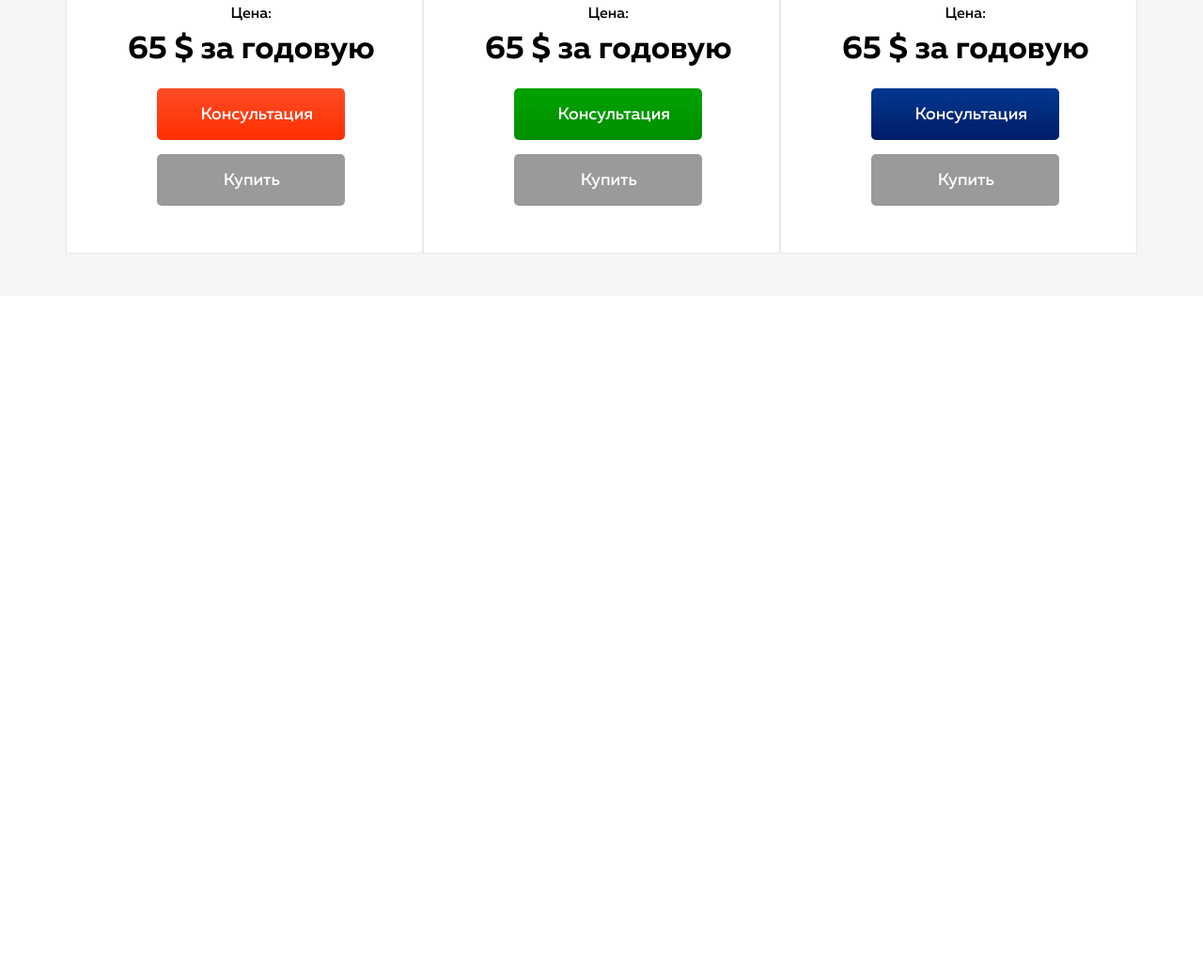
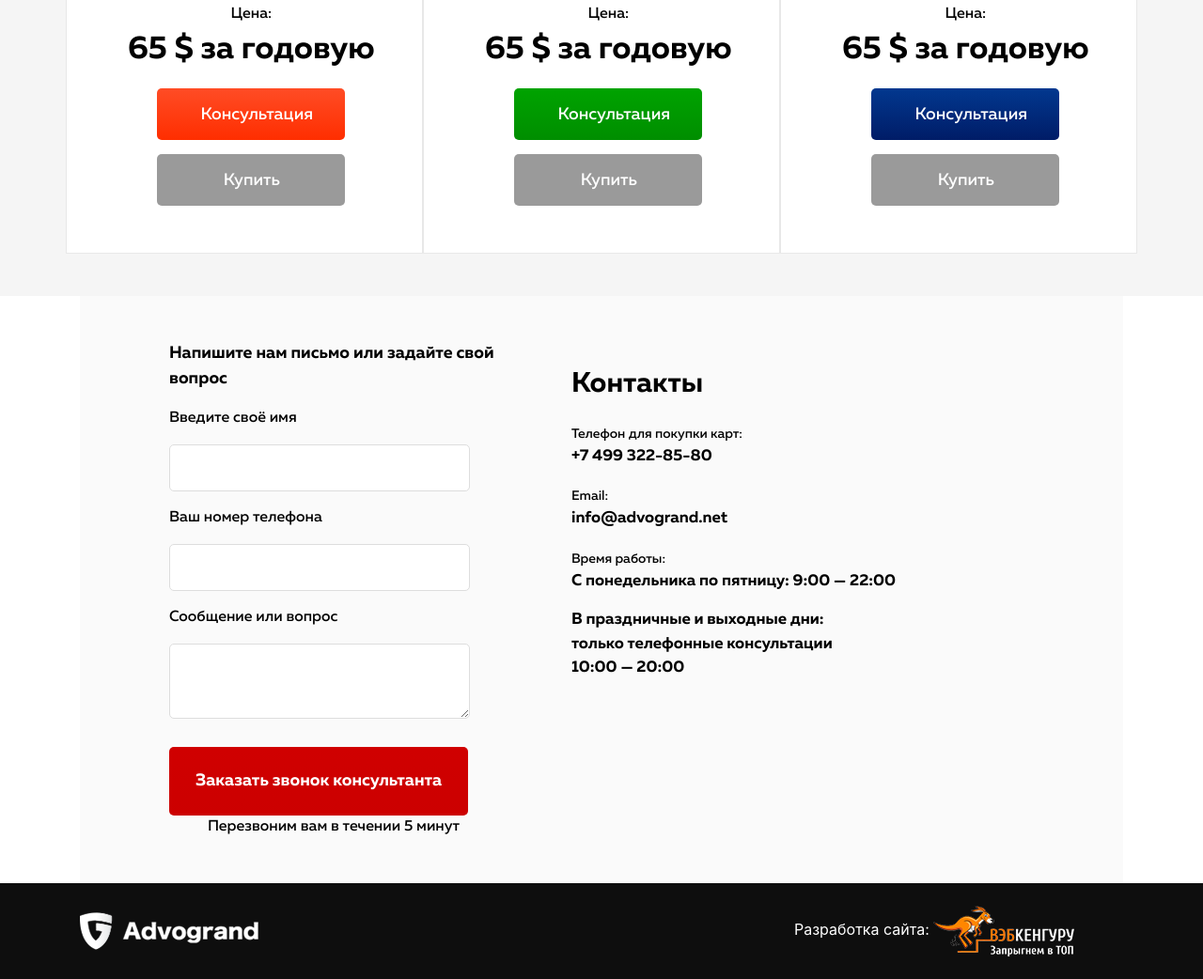
Before and after one commit to Virus2310/Advogrand-Web, a website: page src/index.html in a window 1280 px wide. Shown: the part 5545-6587 px from the top of the page at 94% size. Before the commit the page ends 5860 px from the top, so only its background shows below. Drawn offline with nearby package versions, Linux system fonts and the light colour scheme.

Commit message:
verstka done

```diff
--- a/src/index.html
+++ b/src/index.html
@@ -1,5 +1,6 @@
 <!DOCTYPE html>
 <html lang="ru">
+
 <head>
     <meta charset="UTF-8">
     <meta name="viewport" content="width=device-width, initial-scale=1.0">
@@ -15,6 +16,7 @@
     <script src="https://ajax.googleapis.com/ajax/libs/jquery/3.4.1/jquery.min.js"></script>
     <script src="https://cdnjs.cloudflare.com/ajax/libs/popper.js/1.14.7/umd/popper.min.js"></script>
 </head>
+
 <body>
     <header class="header">
         <div class="container">
@@ -29,10 +31,11 @@
                     </div>
                     <div class="col-lg-8 col-sm-12">
                         <nav class="d-flex justify-content-center navbar navbar-expand-md navbar-light">
-                                <button class="navbar-toggler" type="button" data-toggle="collapse" data-target="#collapsibleNavbar">
+                            <button class="navbar-toggler" type="button" data-toggle="collapse"
+                                data-target="#collapsibleNavbar">
                                 <span class="navbar-toggler-icon"></span>
                             </button>
-                                <div class="justify-content-center collapse navbar-collapse"  id="collapsibleNavbar">
+                            <div class="justify-content-center collapse navbar-collapse" id="collapsibleNavbar">
                                 <ul class=" text-center navbar-nav align-items-center ">
                                     <a class="nav__link active" href="#">
                                         Как мы работаем?
@@ -422,13 +425,13 @@
                                     <td class="table-title--black">Более 1000 руб.</td>
                                 </tr>
                                 <tr>
-                                        <th scope="row" class="row-title" >Дополнительные услуги</th>
+                                    <th scope="row" class="row-title">Дополнительные услуги</th>
                                     <td class="table-subtitle table-title--green">Входят в абонемент</td>
                                     <td class="table-title--black">Оплачиваются отдельно</td>
                                 </tr>
                                 <tr>
                                     <th scope="row" class="row-title">Решение вопроса</th>
-                                        <td class="table-subtitle table-title--green" >По телефону</td>
+                                    <td class="table-subtitle table-title--green">По телефону</td>
                                     <td class="table-title--black">В офисе</td>
                                 </tr>
                                 <tr>
@@ -498,7 +501,7 @@
                                 </li>
                                 <li>
                                     <span>2.</span>
-                                        Посмотрите один из 150  познавательных видеороликов.
+                                    Посмотрите один из 150 познавательных видеороликов.
                                 </li>
                                 <li>
                                     <span>3.</span>
@@ -564,7 +567,7 @@
                             <img class="feedback-block__img" src="images/slider_img1.png" alt="">
                             <img class="feedback-block__icon" src="images/icon_play.png" alt="">
                             <a class="feedback-block__about" href="#">
-                                Длинное название видеоролика в две   строки просто длинное
+                                Длинное название видеоролика в две строки просто длинное
                             </a>
                         </div>
                     </div>
@@ -610,7 +613,9 @@
                                     <img src="images/globacks-bank.png" alt="Avatar" class="image">
                                     <div class="overlay">
                                         <div class="text">
-                                                «Глобэкс» — российский коммерческий банк. Основан в 1992 году. В 2012 году банк «Глобэкс» вошёл в ежегодный рейтинг надёжности Forbes. Банк попал в группу «Высокая надёжность», заняв 30-е место с рейтингом 4 балла из 5-ти
+                                            «Глобэкс» — российский коммерческий банк. Основан в 1992 году. В 2012 году
+                                            банк «Глобэкс» вошёл в ежегодный рейтинг надёжности Forbes. Банк попал в
+                                            группу «Высокая надёжность», заняв 30-е место с рейтингом 4 балла из 5-ти
                                         </div>
                                     </div>
                                 </div>
@@ -618,7 +623,9 @@
                                     <img src="images/spartak.png" alt="Avatar" class="image">
                                     <div class="overlay">
                                         <div class="text">
-                                                «Глобэкс» — российский коммерческий банк. Основан в 1992 году. В 2012 году банк «Глобэкс» вошёл в ежегодный рейтинг надёжности Forbes. Банк попал в группу «Высокая надёжность», заняв 30-е место с рейтингом 4 балла из 5-ти
+                                            «Глобэкс» — российский коммерческий банк. Основан в 1992 году. В 2012 году
+                                            банк «Глобэкс» вошёл в ежегодный рейтинг надёжности Forbes. Банк попал в
+                                            группу «Высокая надёжность», заняв 30-е место с рейтингом 4 балла из 5-ти
                                         </div>
                                     </div>
                                 </div>
@@ -626,7 +633,9 @@
                                     <img src="images/fonarev.png" alt="Avatar" class="image">
                                     <div class="overlay">
                                         <div class="text">
-                                                «Глобэкс» — российский коммерческий банк. Основан в 1992 году. В 2012 году банк «Глобэкс» вошёл в ежегодный рейтинг надёжности Forbes. Банк попал в группу «Высокая надёжность», заняв 30-е место с рейтингом 4 балла из 5-ти
+                                            «Глобэкс» — российский коммерческий банк. Основан в 1992 году. В 2012 году
+                                            банк «Глобэкс» вошёл в ежегодный рейтинг надёжности Forbes. Банк попал в
+                                            группу «Высокая надёжность», заняв 30-е место с рейтингом 4 балла из 5-ти
                                         </div>
                                     </div>
                                 </div>
@@ -664,7 +673,7 @@
                         </p>
                     </div>
                     <div class="col-md-4">
-                            <div class="pick-rate" >
+                        <div class="pick-rate">
                             <ul>
                                 <li>
                                     <a href="#">Сравнить тарифы</a>
@@ -744,7 +753,7 @@
                             <hr>
 
                             <div class="price-content">
-                               		<p class="price-content__much">                               				Цена:
+                                <p class="price-content__much"> Цена:
                                     <span>65 $ за годовую</span>
                                 </p>
 
@@ -833,7 +842,7 @@
 
 
                             <div class="price-content">
-                               		<p class="price-content__much">                               				Цена:
+                                <p class="price-content__much"> Цена:
                                     <span>65 $ за годовую</span>
                                 </p>
 
@@ -922,7 +931,7 @@
 
 
                             <div class="price-content">
-                                    <p class="price-content__much">                                             Цена:
+                                <p class="price-content__much"> Цена:
                                     <span>65 $ за годовую</span>
                                 </p>
 
@@ -943,12 +952,94 @@
     </section>
     <!-- Rates -->
 
+    <footer class="footer footer-down">
+        <div class="container">
+            <div class="footer-wrap">
+                <div class="row pb-5">
+                    <div class="col-lg-4 offset-1">
+                        <div class="footer-form pt-5">
+                            <div class="footer-form__title">
+                                Напишите нам письмо или задайте свой вопрос
+                            </div>
+                            <form class="main-form">
+                                <p class="main-form__title pt-3">
+                                    Введите своё имя
+                                </p>
+                                <input type="text" required class="main-form__input pt-0">
+
+                                <p class="main-form__title pt-3">Ваш номер телефона</p>
+                                <input type="number" required class="main-form__input">
+
+                                <p class="main-form__title pt-3">Сообщение или вопрос</p>
+                                <textarea resize='none' name="message" class="main-form__mess">
+
+                                </textarea>
+                                <button type="submit" class="order-tel d-block mt-4">
+                                    Заказать звонок консультанта
+                                </button>
+                                <span class="return-call d-flex justify-content-center">Перезвоним вам в течении 5 минут</span>
+                            </form>
+                        </div>
+                    </div>
+                    <div class="col-lg-7">
+                        <div class="footer-info pt-5 pb-5 pl-5">
+                            <p class="footer-info__contacts pt-4">Контакты</p>
+                            <div class="num-info">
+                                <span>Телефон для покупки карт:</span>
+                                <p>+7 499 322-85-80</span>
+                            </div>
+                            <div class="email-info">
+                                <span>
+                                    Email:
+                                </span>
+                                <p>
+                                    info@advogrand.net
+                                </p>
+                            </div>
+                            <div class="time-info">
+                                <span>Время работы:</span>
+                                <p>
+                                    С понедельника по пятницу:
+                                    9:00 — 22:00</p>
+                                <p style="width: 300px;
+                                height: 124px;">
+                                    В праздничные и выходные дни:
+                                    только телефонные консультации
+                                    10:00 — 20:00
+                                </p>
+                            </div>
+                        </div>
+                    </div>
+                </div>
+            </div>
+        </div>
+        <div class="footer-black">
+            <div class="container ">
+                <div class="row justify-content-between align-items-center pt-4 pb-4">
+                    <div class="col-lg-4 ">
+                        <a href="#">
+                            <img src="images/logo_footer.png" alt="">
+                        </a>
+                    </div>
+                    <div class="col-lg-4 align-items-center">
+                        <span class="develop d-inline-block color-white">Разработка сайта:</span>
+                        <a href="#">
+                            <img src="images/kenguru.png" alt="">
+                        </a>
+                    </div>
+                </div>
+            </div>
+        </div>
+    </footer>
+
+
+
     <!-- JS -->
-        <script  src="https://code.jquery.com/jquery-3.4.1.min.js"
-            integrity="sha256-CSXorXvZcTkaix6Yvo6HppcZGetbYMGWSFlBw8HfCJo="
-            crossorigin="anonymous"></script>
+    <script src="https://code.jquery.com/jquery-3.4.1.min.js"
+        integrity="sha256-CSXorXvZcTkaix6Yvo6HppcZGetbYMGWSFlBw8HfCJo=" crossorigin="anonymous"></script>
     <script src="js/bootstrap.min.js"></script>
     <script src="js/owl.carousel.min.js"></script>
     <script src="js/main.js"></script>
 </body>
+
 </html>
--- /dev/null
+++ b/src/sass/blocks/_footer.scss
@@ -0,0 +1,103 @@
+.footer {
+
+    &-wrap {
+        background-color: #fafafa;
+
+    }
+
+    &-form {
+
+        &__title {
+            color: #000000;
+            @include muller-bold;
+            font-size: 18px;
+        }
+
+    }
+
+    &-info {
+        color: #000000;
+
+        &__contacts {
+            @include muller-bold;
+            font-size: 30px;
+            font-weight: 600;
+        }
+
+        .num-info, .email-info, .time-info {
+            span {
+                @include muller-light;
+                font-size: 14px;
+                font-weight: 400;
+            }
+
+            p {
+                @include muller-light;
+                font-size: 17px;
+                font-weight: 700;
+            }
+        }
+    }
+    &-black {
+        background-color: #0e0e0e;
+    }
+
+}
+
+.main-form {
+
+    &__title {
+        color: #000000;
+        @include muller-light;
+        font-weight: 400;
+    }
+
+    &__input {
+        width: 320px;
+        height: 50px;
+        font-size: 24px;
+        border-radius: 5px;
+        border: 1px solid #dddddd;
+        background-color: #ffffff;
+        outline: none;
+    }
+
+    &__mess {
+        width: 320px;
+        height: 80px;
+        font-size: 24px;
+        border-radius: 5px;
+        border: 1px solid #dddddd;
+        background-color: #ffffff;
+        outline: none;
+    }
+
+    .order-tel {
+        border: none;
+        border-radius: 5px;
+        background-image: linear-gradient(to top, #cc0000 0%, #d00000 100%);
+        padding: 23px 28px;
+        color: #ffffff;
+        @include muller-bold;
+        font-size: 18px;
+        &:hover {
+            background-image: blue;
+        }
+
+
+
+    }
+
+    .return-call {
+        color: #000000;
+        @include muller-light;
+        font-size: 16px;
+        font-weight: 400;
+
+    }
+
+}
+
+.develop {
+    color: white;
+}
--- a/src/sass/styles.scss
+++ b/src/sass/styles.scss
@@ -20,3 +20,4 @@ body {
 @import 'blocks/feedback';
 @import 'blocks/partners';
 @import 'blocks/rates';
+@import 'blocks/footer';
```
Also changed, not shown: src/sass/blocks/_rates.scss (+2 -5 lines), src/css/styles.min.css, src/images/kenguru.png (added), src/images/logo_footer.png (added). Lines whose indentation alone changed are shown as unchanged.
